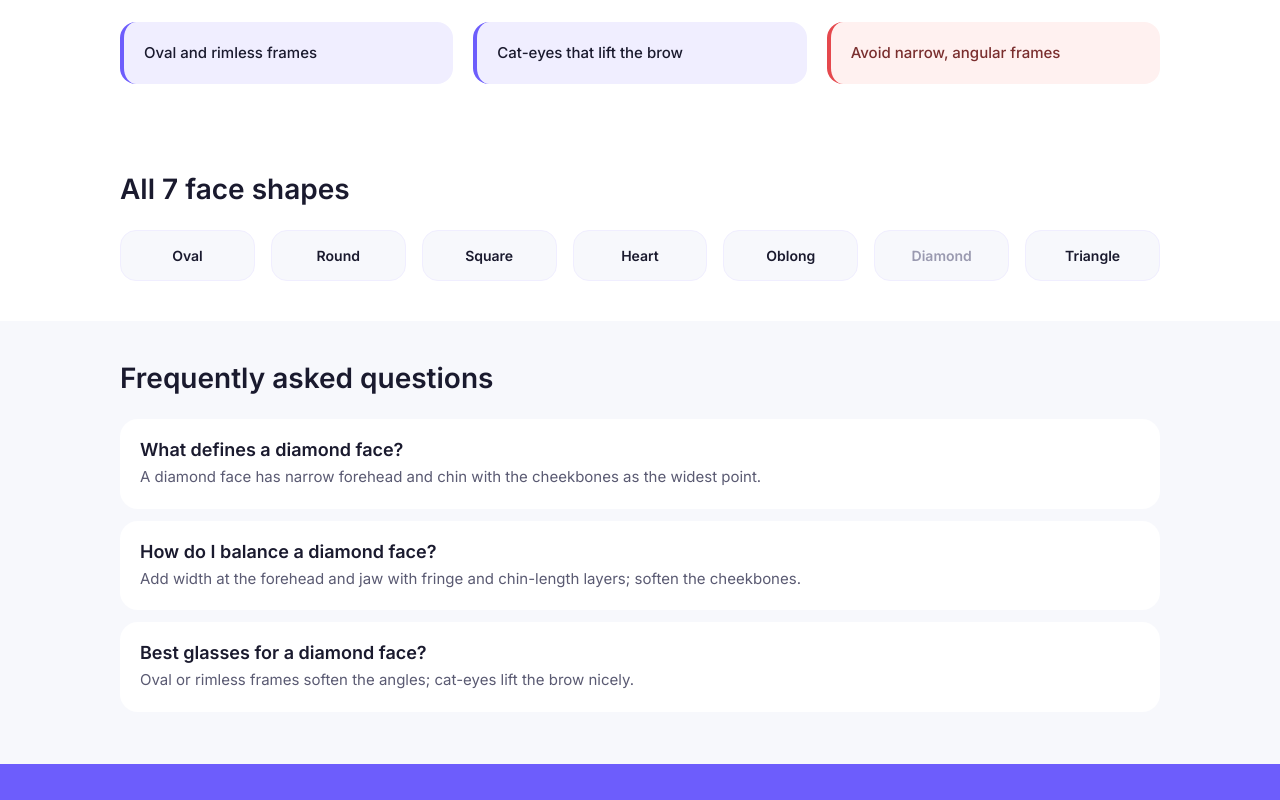
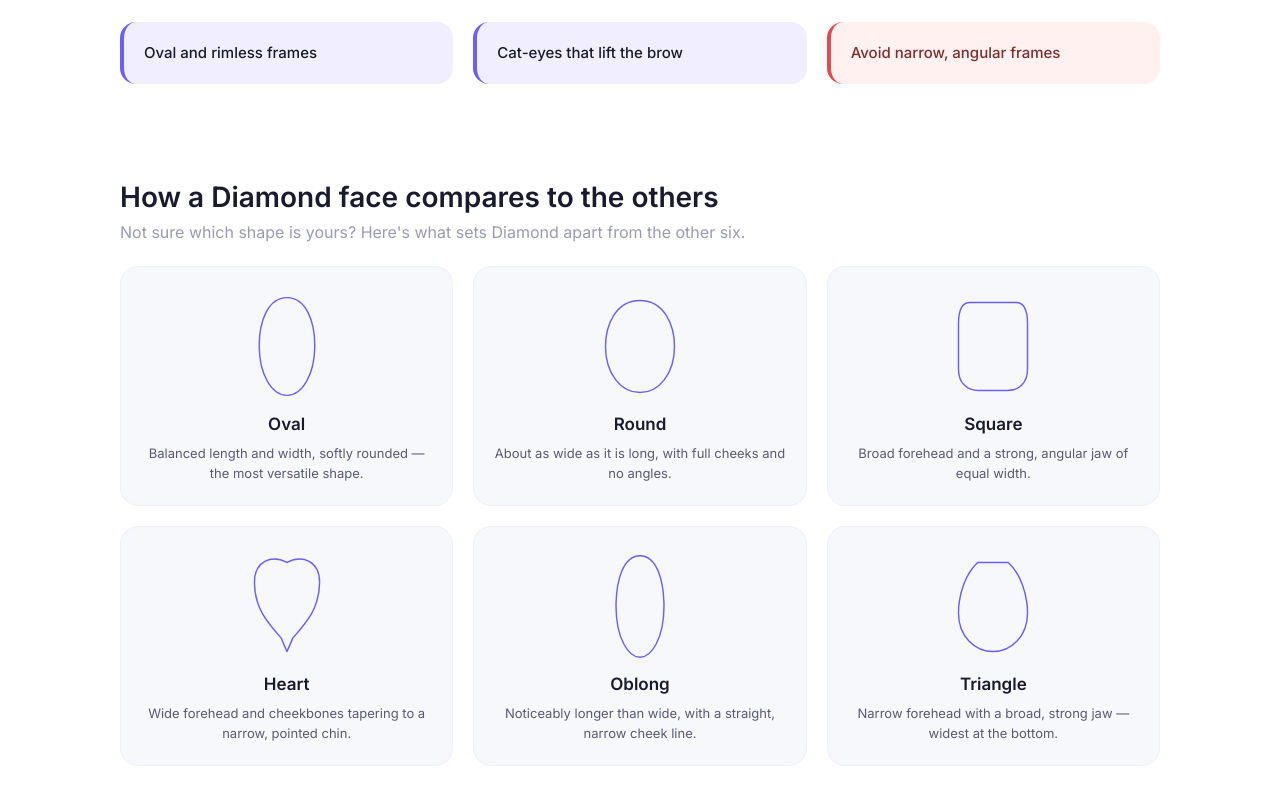
Before and after one commit to vincentsche-tech/faceshape, a Next.js app: page /face-shapes/diamond in a window 1280 px wide. Shown: the part 1940-2740 px from the top of the page. Built offline with nearby package versions, Linux system fonts and the light colour scheme; no server answers.

Commit message:
feat: hide AdSense placeholder when unconnected; add hairstyle style tags to result card; add shape-vs-others comparison cards on subpage

```diff
--- a/app/face-shapes/[shape]/page.tsx
+++ b/app/face-shapes/[shape]/page.tsx
@@ -284,6 +284,35 @@ export default async function FaceShapePage({ params }: { params: Promise<Params
         </div>
       </section>
 
+      <section className="comparesec" id="compare">
+        <div className="wrap">
+          <h2>How {art} {d.name} face compares to the others</h2>
+          <div className="compsub">
+            Not sure which shape is yours? Here&apos;s what sets {d.name} apart from the other six.
+          </div>
+          <div className="comparegrid">
+            {FACE_SHAPE_ORDER.filter((k) => k !== d.slug).map((k) => {
+              const o = FACE_SHAPES[k];
+              return (
+                <a className="comparecard" key={k} href={`/face-shapes/${k}`}>
+                  <svg viewBox="0 0 200 240" className="cmpfig" aria-hidden="true">
+                    <path
+                      d={o.svg}
+                      fill="none"
+                      stroke="#6D5DFC"
+                      strokeWidth="3"
+                      strokeLinejoin="round"
+                    />
+                  </svg>
+                  <div className="cmpname">{o.name}</div>
+                  <div className="cmpdef">{o.shortDef}</div>
+                </a>
+              );
+            })}
+          </div>
+        </div>
+      </section>
+
       <section className="shapes" id="shapes">
         <div className="wrap">
           <h2>All 7 face shapes</h2>
--- a/app/globals.css
+++ b/app/globals.css
@@ -84,6 +84,9 @@ h1{font-size:58px;line-height:1.05;font-weight:600;color:var(--head);letter-spac
 .restips{display:flex;flex-direction:column;gap:10px;flex-basis:100%;margin-top:4px;}
 .rtip{font-size:15px;line-height:1.4;color:var(--head);display:flex;align-items:flex-start;gap:9px;}
 .rtip .ico{font-size:16px;line-height:1.3;}
+.rtip-body{display:flex;flex-direction:column;gap:8px;flex:1;min-width:0;}
+.rtip-txt{font-size:15px;line-height:1.4;color:var(--head);}
+.rstyletags{display:flex;flex-wrap:wrap;gap:6px;}
 .fullguide{background:var(--purple);color:#fff;font-weight:600;font-size:15px;padding:12px 24px;border-radius:22px;text-decoration:none;display:inline-block;flex-basis:100%;text-align:center;margin-top:6px;}
 .fullguide:hover{opacity:.92;}
 .matchbar{display:flex;gap:6px;margin-top:14px;flex-wrap:wrap;}
@@ -199,6 +202,17 @@ footer .fmeta a{color:#C9C6E8;}
 .glassitem.avoid{background:#FFF1F0;border-left:4px solid #E5484D;color:#7A2E2E;font-weight:500;}
 .shapegrid a.cur{color:var(--muted);pointer-events:none;}
 
+/* compare your shape (subpage) */
+.comparesec{background:#fff;padding:48px 0;}
+.comparesec h2{font-size:28px;font-weight:600;color:var(--head);margin-bottom:8px;}
+.compsub{font-size:16px;color:var(--muted);margin-bottom:24px;}
+.comparegrid{display:grid;grid-template-columns:repeat(3,1fr);gap:20px;}
+.comparecard{display:flex;flex-direction:column;align-items:center;gap:10px;background:var(--tint);border:1.5px solid var(--lilac);border-radius:18px;padding:22px 18px;text-align:center;transition:.15s;}
+.comparecard:hover{border-color:var(--purple);transform:translateY(-3px);box-shadow:0 8px 20px rgba(109,93,252,0.12);}
+.cmpfig{width:96px;height:115px;}
+.cmpname{font-size:17px;font-weight:600;color:var(--head);}
+.cmpdef{font-size:13px;line-height:1.5;color:var(--body);}
+
 /* what-you-get */
 .whatget{background:#fff;padding:40px 0;}
 .whatget h2{font-size:28px;font-weight:600;color:var(--head);margin-bottom:24px;}
@@ -260,6 +274,7 @@ footer .fmeta a{color:#C9C6E8;}
   .cammodel{width:100%;flex:none;height:auto;}
   .diffrow,.steprow{flex-direction:column;}
   .shapegrid{grid-template-columns:repeat(3,1fr);}
+  .comparegrid{grid-template-columns:repeat(2,1fr);}
   .whatgrid,.measgrid{grid-template-columns:repeat(2,1fr);}
   .closing .wrap{flex-direction:column;gap:20px;align-items:flex-start;}
   .cmptable{display:block;overflow-x:auto;white-space:nowrap;}
--- a/lib/faceShapes.ts
+++ b/lib/faceShapes.ts
@@ -18,6 +18,7 @@ export type FaceShape = {
   hairLen: { men: 'Short' | 'Medium' | 'Long'; women: 'Short' | 'Medium' | 'Long' };
   hairStyleMen: string[][];
   hairStyleWomen: string[][];
+  shortDef: string; // 承接页"本脸型 vs 其他脸型"对比小卡用的一句定义
   glasses: string[];
   faqs: FaceShapeFaq[];
 };
@@ -50,6 +51,7 @@ export const FACE_SHAPES: Record<string, FaceShape> = {
     hairLen: { men: 'Medium', women: 'Long' },
     hairStyleMen: [['Texture', 'Side part'], ['Taper'], ['Volume', 'Length']],
     hairStyleWomen: [['Layers', 'Length'], ['Waves', 'Texture'], ['Bangs', 'Part']],
+    shortDef: 'Balanced length and width, softly rounded — the most versatile shape.',
     glasses: [
       'Aviators and rounded rectangles',
       'Cat-eye frames for a touch of contrast',
@@ -93,6 +95,7 @@ export const FACE_SHAPES: Record<string, FaceShape> = {
     hairLen: { men: 'Short', women: 'Long' },
     hairStyleMen: [['Volume', 'Height'], ['Bangs'], ['Avoid width']],
     hairStyleWomen: [['Layers', 'Length'], ['Bangs', 'Volume'], ['Asym', 'Length']],
+    shortDef: 'About as wide as it is long, with full cheeks and no angles.',
     glasses: [
       'Rectangular and square frames',
       'Angular, geometric shapes',
@@ -136,6 +139,7 @@ export const FACE_SHAPES: Record<string, FaceShape> = {
     hairLen: { men: 'Medium', women: 'Medium' },
     hairStyleMen: [['Texture', 'Bangs'], ['Part'], ['Length', 'Movement']],
     hairStyleWomen: [['Layers', 'Jaw'], ['Waves', 'Part'], ['Layers', 'Length']],
+    shortDef: 'Broad forehead and a strong, angular jaw of equal width.',
     glasses: [
       'Round and oval frames to soften',
       'Rimless and light frames',
@@ -179,6 +183,7 @@ export const FACE_SHAPES: Record<string, FaceShape> = {
     hairLen: { men: 'Medium', women: 'Medium' },
     hairStyleMen: [['Volume', 'Part'], ['Texture', 'Bangs'], ['Avoid sides']],
     hairStyleWomen: [['Length', 'Jaw'], ['Bangs', 'Part'], ['Layers', 'Width']],
+    shortDef: 'Wide forehead and cheekbones tapering to a narrow, pointed chin.',
     glasses: [
       'Bottom-heavy or round frames',
       'Aviators and rimless styles',
@@ -222,6 +227,7 @@ export const FACE_SHAPES: Record<string, FaceShape> = {
     hairLen: { men: 'Medium', women: 'Short' },
     hairStyleMen: [['Part', 'Low volume'], ['Texture', 'Bangs'], ['Length', 'Avoid height']],
     hairStyleWomen: [['Length', 'Bangs'], ['Layers', 'Width'], ['Volume', 'Sides']],
+    shortDef: 'Noticeably longer than wide, with a straight, narrow cheek line.',
     glasses: [
       'Wider frames with a low bridge',
       'Round frames and decorative temples',
@@ -265,6 +271,7 @@ export const FACE_SHAPES: Record<string, FaceShape> = {
     hairLen: { men: 'Medium', women: 'Medium' },
     hairStyleMen: [['Texture', 'Bangs'], ['Part', 'Volume'], ['Avoid slick']],
     hairStyleWomen: [['Length', 'Jaw'], ['Bangs', 'Soft'], ['Volume', 'Temples']],
+    shortDef: 'Narrow forehead and chin; cheekbones are the widest point.',
     glasses: [
       'Oval and rimless frames',
       'Cat-eyes that lift the brow',
@@ -308,6 +315,7 @@ export const FACE_SHAPES: Record<string, FaceShape> = {
     hairLen: { men: 'Medium', women: 'Medium' },
     hairStyleMen: [['Volume', 'Bangs'], ['Texture', 'Jaw'], ['Avoid sides']],
     hairStyleWomen: [['Layers', 'Crown'], ['Bangs', 'Width'], ['Length', 'Jaw']],
+    shortDef: 'Narrow forehead with a broad, strong jaw — widest at the bottom.',
     glasses: [
       'Top-heavy and decorative frames',
       'Cat-eye and browline shapes',
```
Also changed, not shown: components/Adsense.tsx (+2 -7 lines), components/LiveDetector.tsx (+20 -1 lines).
